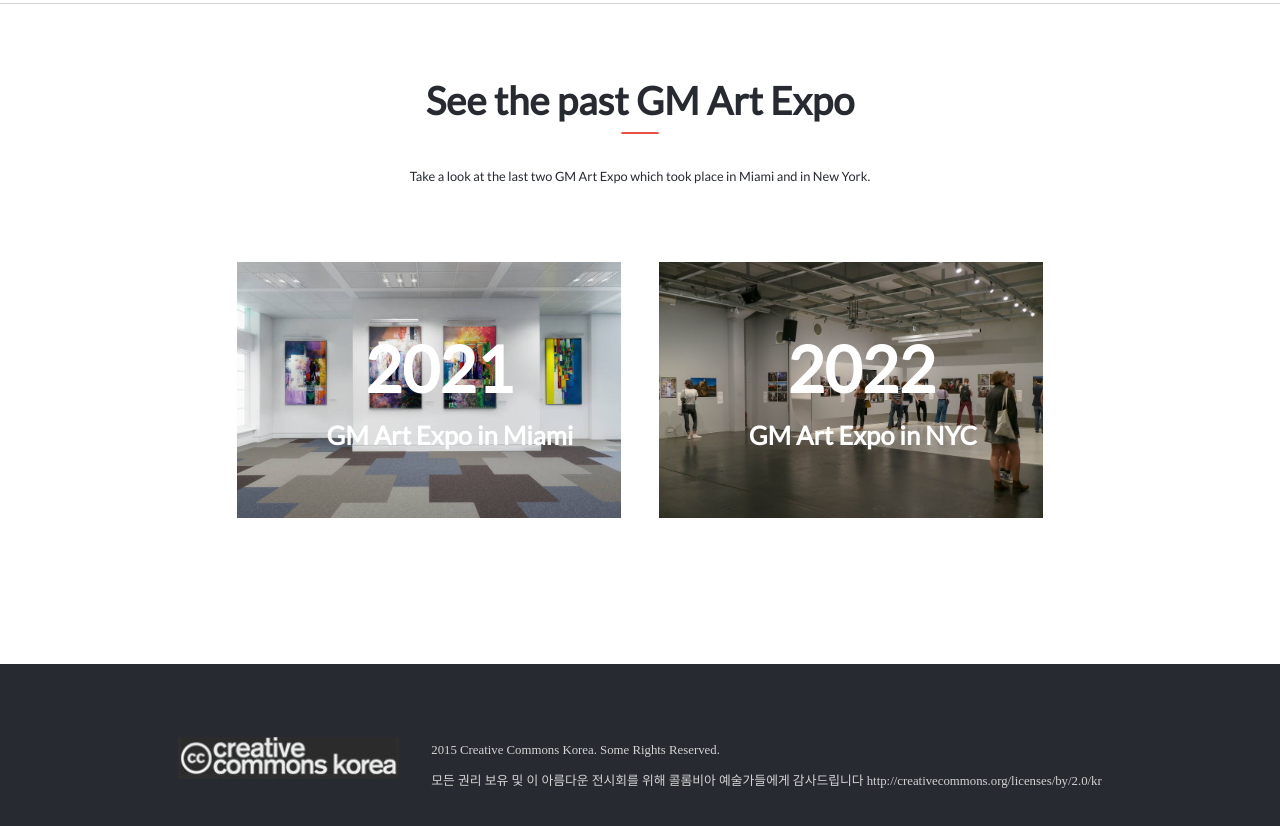
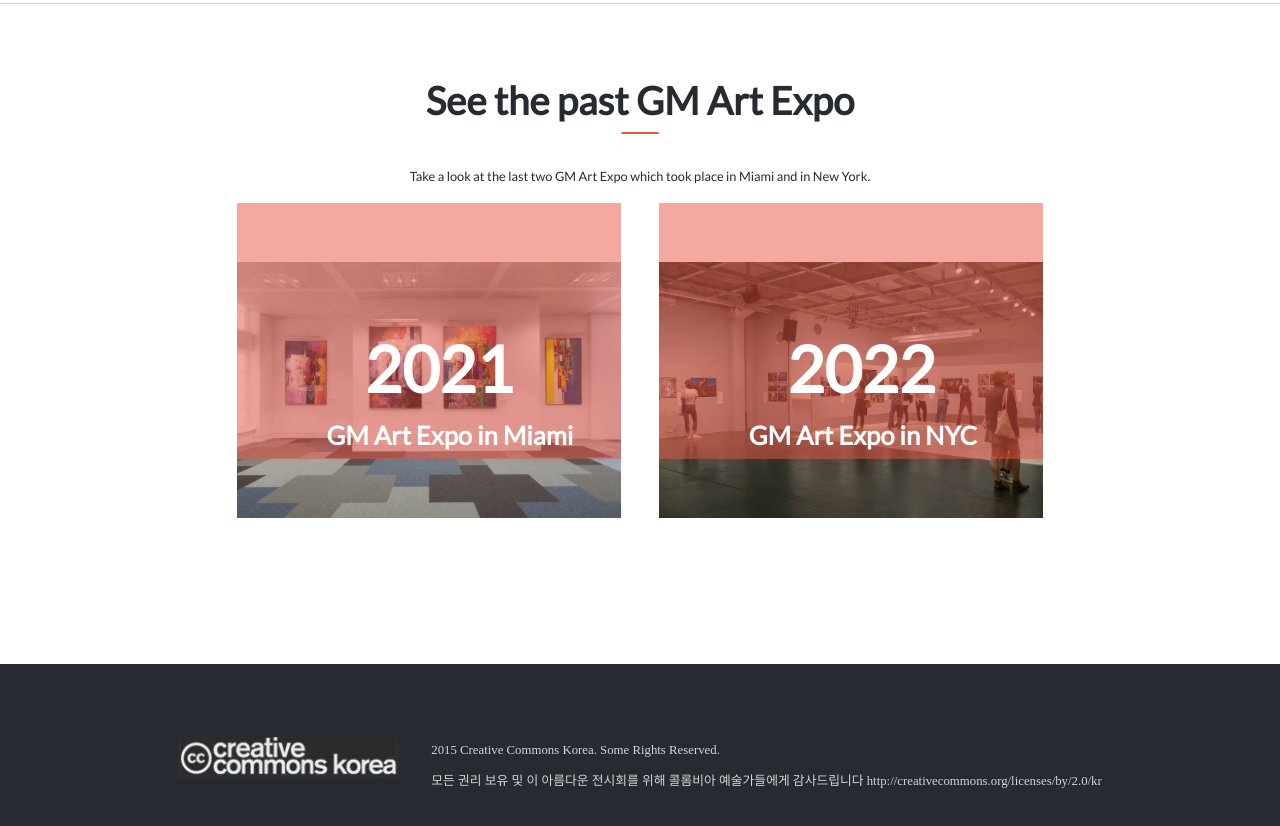
Before and after one commit to JuanDBta/Capstone-Project, a website: page about.html in a window 1280 px wide. Shown: the part 1282-2108 px from the top of the page. Drawn offline with Linux system fonts and the light colour scheme; a web font is replaced by a local one.

Commit message:
Orange layer on images done

```diff
--- a/about.html
+++ b/about.html
@@ -63,12 +63,12 @@
                                             in Miami and in New York.</p>
         <div id="past-images">
           <div id="past-image1">
-            <img src="images/expo1.jpg" alt="">
+            <div class="expo1"><img src="images/expo1.jpg" alt=""></div>
             <div class="img-textyear">2021</div>
             <div class="img-text">GM Art Expo in Miami</div>
           </div>
           <div id="past-image2">
-            <img src="images/expo2.jpeg" alt="">
+            <div class="expo2"><img src="images/expo2.jpeg" alt=""></div>
             <div class="img-textyear">2022</div>
             <div class="img-text">GM Art Expo in NYC</div>
           </div>
--- a/styles_about.css
+++ b/styles_about.css
@@ -233,6 +233,30 @@ body {
 #past-image1 img {
   width: 65vw;
   height: 45vw;
+}
+
+.expo1::after {
+  content: "";
+  display: block;
+  position: absolute;
+  top: 165vw;
+  left: 17.5vw;
+  width: 65vw;
+  height: 45vw;
+  background-color: #ec5242;
+  opacity: 0.5;
+}
+
+.expo2::after {
+  content: "";
+  display: block;
+  position: absolute;
+  top: 220vw;
+  left: 17.5vw;
+  width: 65vw;
+  height: 45vw;
+  background-color: #ec5242;
+  opacity: 0.5;
 }
 
 .img-textyear {
@@ -670,4 +694,28 @@ footer {
     width: 30vw;
     height: 20vw;
   }
+
+  .expo1::after {
+    content: "";
+    display: block;
+    position: absolute;
+    top: 116vw;
+    left: 18.5vw;
+    width: 30vw;
+    height: 20vw;
+    background-color: #ec5242;
+    opacity: 0.5;
+  }
+
+  .expo2::after {
+    content: "";
+    display: block;
+    position: absolute;
+    top: 116vw;
+    left: 51.5vw;
+    width: 30vw;
+    height: 20vw;
+    background-color: #ec5242;
+    opacity: 0.5;
+  }
 }
```
